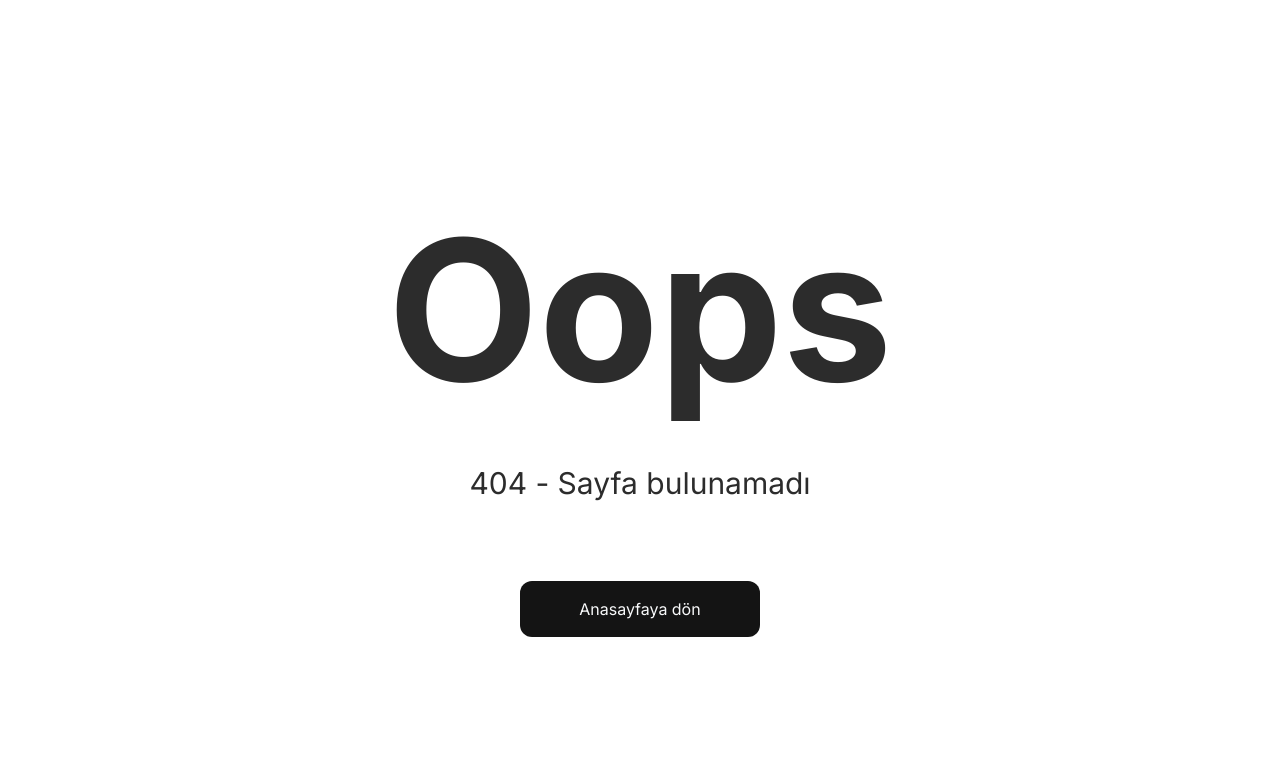
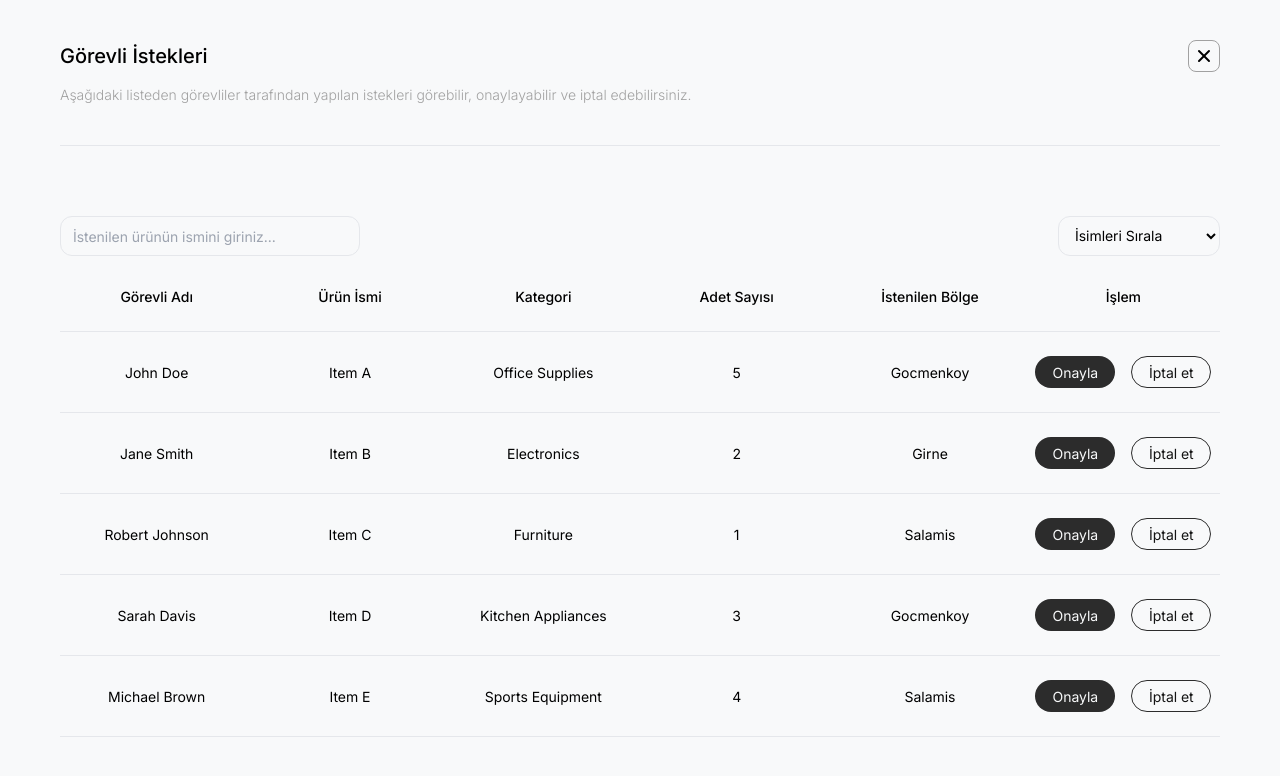
Before and after one commit to mustafamengutay/depremzede, a React (Create React App) app: page /gorevli-istekleri in a window 1280 px wide. Before the commit this address had no page. Shown: the top 776 px of the page. Built offline with nearby package versions, Linux system fonts and the light colour scheme; the HTML template or start-up script is replaced by a standard one; what tailwindcss-animated would draw is missing.

Commit message:
feat: add officer request

```diff
--- a/src/App.js
+++ b/src/App.js
@@ -19,6 +19,7 @@ import InventoriesList from "./pages/InventoriesList";
 import OfficersList from "./pages/OfficersList";
 import CreateOfficerForm from "./pages/CreateOfficerForm";
 import ManagerDashboard, { ManagerMenu } from "./pages/ManagerDashboard";
+import OfficerRequests from "./pages/OfficerRequests";
 
 function App() {
   return (
@@ -71,6 +72,7 @@ function App() {
             <Route path="/envanterler" element={<InventoriesList />} />
             <Route path="/gorevliler" element={<OfficersList />} />
             <Route path="/gorevli-olustur" element={<CreateOfficerForm />} />
+            <Route path="/gorevli-istekleri" element={<OfficerRequests />} />
           </Routes>
         </Router>
       </div>
--- /dev/null
+++ b/src/components/officer/OfficerRequestItem.jsx
@@ -0,0 +1,30 @@
+import React from 'react';
+
+const OfficerRequestItem = React.memo(
+  ({ inventoryName, category, stock, location, officerName }) => {
+    // TODO: Buttons will have an event for POST Requests!
+
+    return (
+      <div>
+        <ul className="grid grid-cols-6 justify-items-center items-center text-base font-normal whitespace-nowrap">
+          <li>{officerName}</li>
+          <li>{inventoryName}</li>
+          <li>{category}</li>
+          <li>{stock}</li>
+          <li>{location}</li>
+          <li className="flex gap-4">
+            <button className="flex flex-col items-center justify-center h-8 w-20  py-2 px-4 bg-grey-1 hover:bg-black transition text-white rounded-full">
+              Onayla
+            </button>
+            <button className="flex flex-col items-center justify-center h-8 w-20  py-2 px-4 border border-grey-1 text-black hover:bg-black transition hover:text-white rounded-full">
+              İptal et
+            </button>
+          </li>
+        </ul>
+        <hr className="my-6" />
+      </div>
+    );
+  }
+);
+
+export default OfficerRequestItem;
--- /dev/null
+++ b/src/components/officer/OfficerRequestList.jsx
@@ -0,0 +1,41 @@
+import React, { useContext, useEffect, useState } from 'react';
+import inventoryRequests from '../../data/inventoryRequests.json';
+import FormContext from '../../context/form/FormContext';
+import OfficerRequestItem from './OfficerRequestItem';
+
+const OfficerRequestList = () => {
+  const [inventories, setInventories] = useState([]);
+  useEffect(() => {
+    setInventories(inventoryRequests);
+  });
+
+  const { searchBarValue } = useContext(FormContext);
+
+  const filteredInventory = inventories.filter((inventory) => {
+    if (searchBarValue === '') {
+      return inventory;
+    } else {
+      const info = inventory.inventoryName + ' ' + inventory.category;
+      return info.toLowerCase().includes(searchBarValue);
+    }
+  });
+
+  return (
+    <div>
+      {filteredInventory.map((inventory, index) => {
+        return (
+          <OfficerRequestItem
+            key={index}
+            officerName={inventory.name}
+            inventoryName={inventory.inventoryName}
+            category={inventory.category}
+            stock={inventory.stock}
+            location={inventory.location}
+          />
+        );
+      })}
+    </div>
+  );
+};
+
+export default OfficerRequestList;
--- /dev/null
+++ b/src/data/inventoryRequests.json
@@ -0,0 +1,37 @@
+[
+  {
+    "name": "John Doe",
+    "inventoryName": "Item A",
+    "category": "Office Supplies",
+    "location": "Gocmenkoy",
+    "stock": "5"
+  },
+  {
+    "name": "Jane Smith",
+    "inventoryName": "Item B",
+    "category": "Electronics",
+    "location": "Girne",
+    "stock": "2"
+  },
+  {
+    "name": "Robert Johnson",
+    "inventoryName": "Item C",
+    "category": "Furniture",
+    "location": "Salamis",
+    "stock": "1"
+  },
+  {
+    "name": "Sarah Davis",
+    "inventoryName": "Item D",
+    "category": "Kitchen Appliances",
+    "location": "Gocmenkoy",
+    "stock": "3"
+  },
+  {
+    "name": "Michael Brown",
+    "inventoryName": "Item E",
+    "category": "Sports Equipment",
+    "location": "Salamis",
+    "stock": "4"
+  }
+]
--- /dev/null
+++ b/src/pages/OfficerRequests.jsx
@@ -0,0 +1,46 @@
+import { useEffect } from 'react';
+import FormHeader from '../components/formElements/FormHeader';
+import { setBackgroundColorWhite } from '../utils/BackgroundColorUtils';
+import { resetLocation } from '../utils/ScrollUtils';
+import OfficerRequestList from '../components/officer/OfficerRequestList';
+import SearchBar from '../components/formElements/SearchBar';
+import Select from '../components/formElements/Select';
+
+const OfficerRequests = () => {
+  useEffect(() => {
+    // Page Settings
+    setBackgroundColorWhite();
+    resetLocation();
+  }, []);
+
+  const descriptionText =
+    'Aşağıdaki listeden görevliler tarafından yapılan istekleri görebilir, onaylayabilir ve iptal edebilirsiniz.';
+
+  return (
+    <div className="container w-screen h-screen -tracking-4">
+      <FormHeader title="Görevli İstekleri" description={descriptionText} />
+
+      <div className="mt-16 flex justify-between items-center">
+        <SearchBar title="İstenilen ürünün ismini giriniz..." width="300px" />
+        <Select />
+      </div>
+
+      <div className="mt-6">
+        <ul className="grid grid-cols-6 justify-items-center text-base font-medium">
+          <li>Görevli Adı</li>
+          <li>Ürün İsmi</li>
+          <li>Kategori</li>
+          <li>Adet Sayısı</li>
+          <li>İstenilen Bölge</li>
+          <li>İşlem</li>
+        </ul>
+        <hr className="my-6" />
+        <div>
+          <OfficerRequestList />
+        </div>
+      </div>
+    </div>
+  );
+};
+
+export default OfficerRequests;
```
